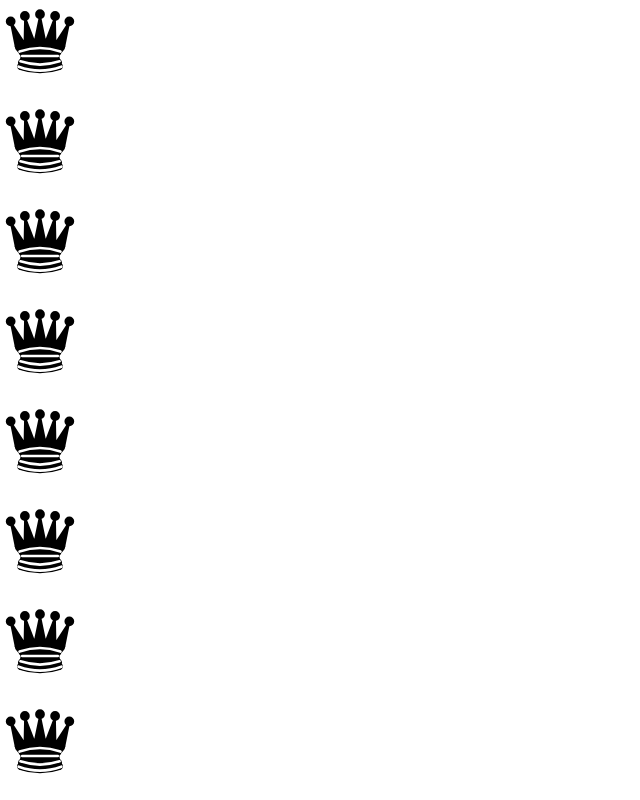
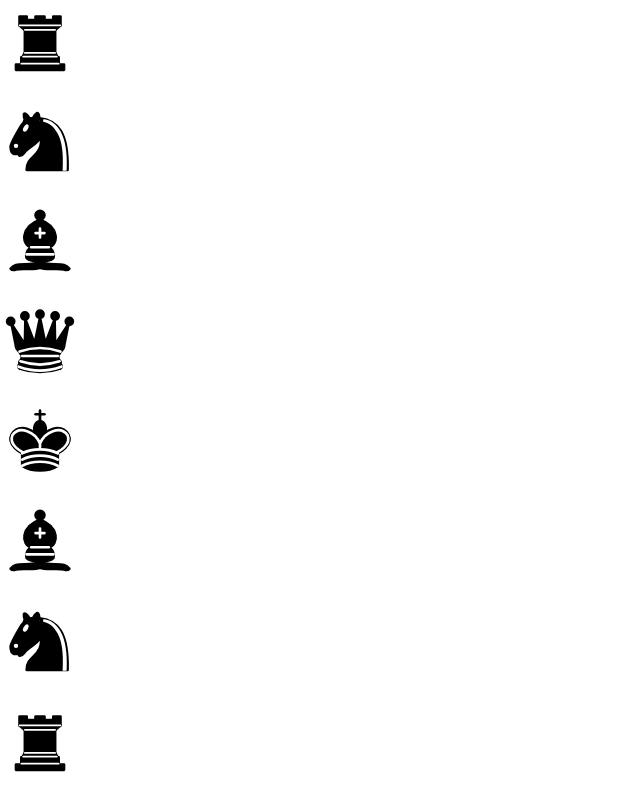
Before and after one commit to Ghersi75/Rust-Tauri-React-Chess-Engine, a React (Vite) app: page / in a window 1280 px wide. Shown: the top 800 px of the page, without its empty margins (0-640 px from the left). Built offline with nearby package versions, Linux system fonts and the light colour scheme.

Commit message:
Used fen parser to display starting position

```diff
--- a/src/components/board.tsx
+++ b/src/components/board.tsx
@@ -1,5 +1,6 @@
-import { useState } from "react"
+import { useEffect, useState } from "react"
 import blk_queen from "../assets/blk_queen.svg"
+import { parseFen } from "../helpers/fenParser"
 
 type pieceSvgType = string | null;
 
@@ -7,8 +8,12 @@ export default function Board() {
   const [squareSize, _] = useState(100);
   const [pieceSvg, setPieceSvg] = useState<pieceSvgType[]>([]);
 
+  useEffect(() => {
+    setPieceSvg(parseFen("rnbqkbnr/pppppppp/8/8/8/8/PPPPPPPP/RNBQKBNR w KQkq - 0 1"))
+  }, [])
+
   return(
-    <div className="bg-zinc-800 flex flex-col rounded" style={{
+    <div className="rounded flex flex-col rounded overflow-hidden" style={{
       height: squareSize * 8,
       width: squareSize * 8
     }}>
@@ -24,15 +29,19 @@ export default function Board() {
                 // Makes all even numbers light, but has 1 offset for even rows
                 // Easiest way I came up with honestly
                 let light = (row * 8 + col + evenRow) % 2 == 0;
+                let currSvgIdx = row * 8 + col;
                 return(
                   // Col
-                  <div key={colIdx} className={`flex justify-center items-center ${light ? "bg-zinc-700" : ""}`} style={{
+                  <div key={colIdx} className={`flex justify-center items-center ${light ? "bg-zinc-700" : "bg-zinc-800"}`} style={{
                     height: squareSize,
                     width: squareSize
                   }}>
-                    <img src={blk_queen} style={{
-                      height: squareSize - 20
-                    }}/>
+                    {
+                      pieceSvg[currSvgIdx] &&
+                      <img src={pieceSvg[currSvgIdx]} className="cursor-pointer" style={{
+                        height: squareSize - 20
+                      }}/>
+                    }
                   </div>
                 )
               })}
```
